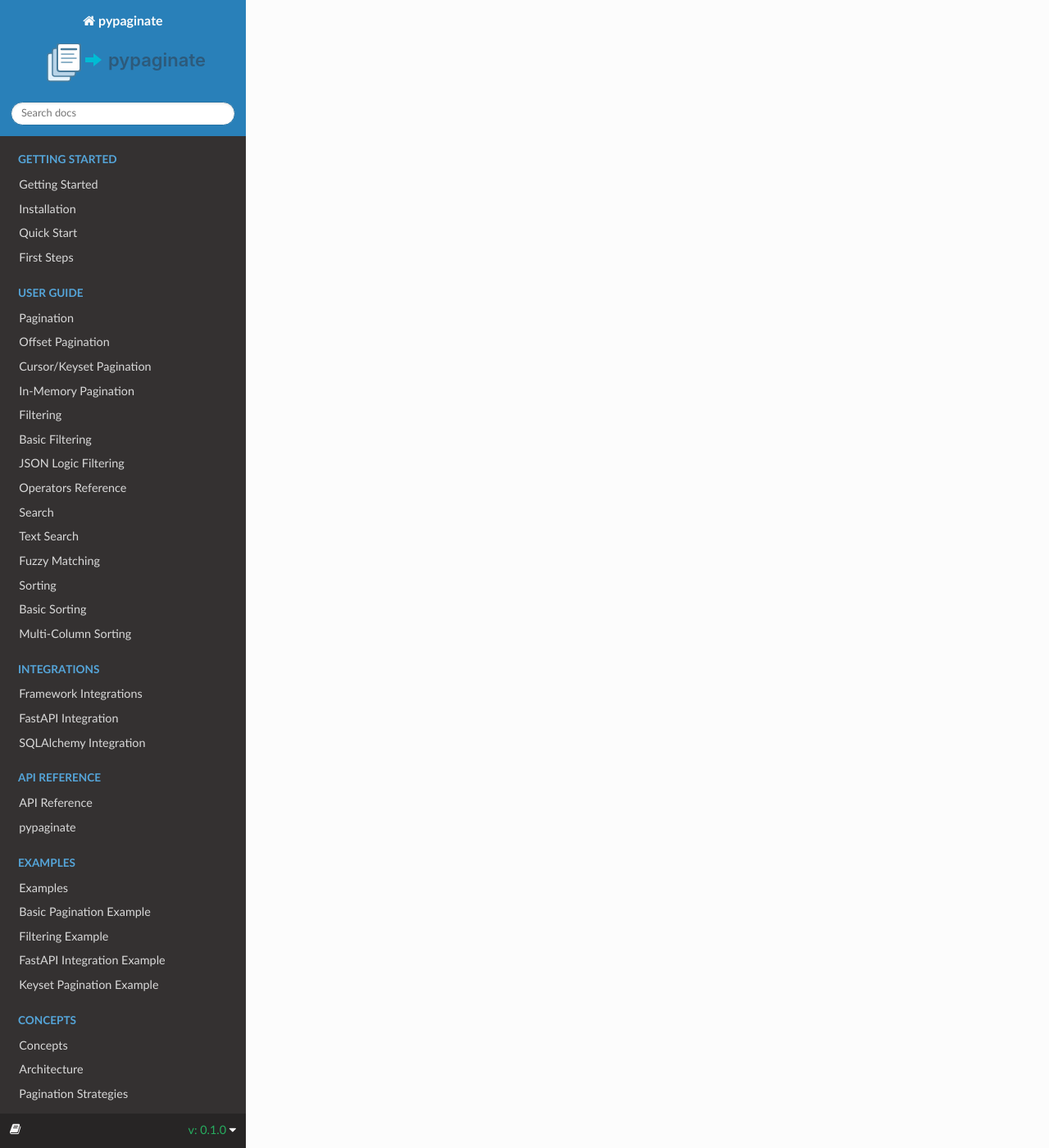
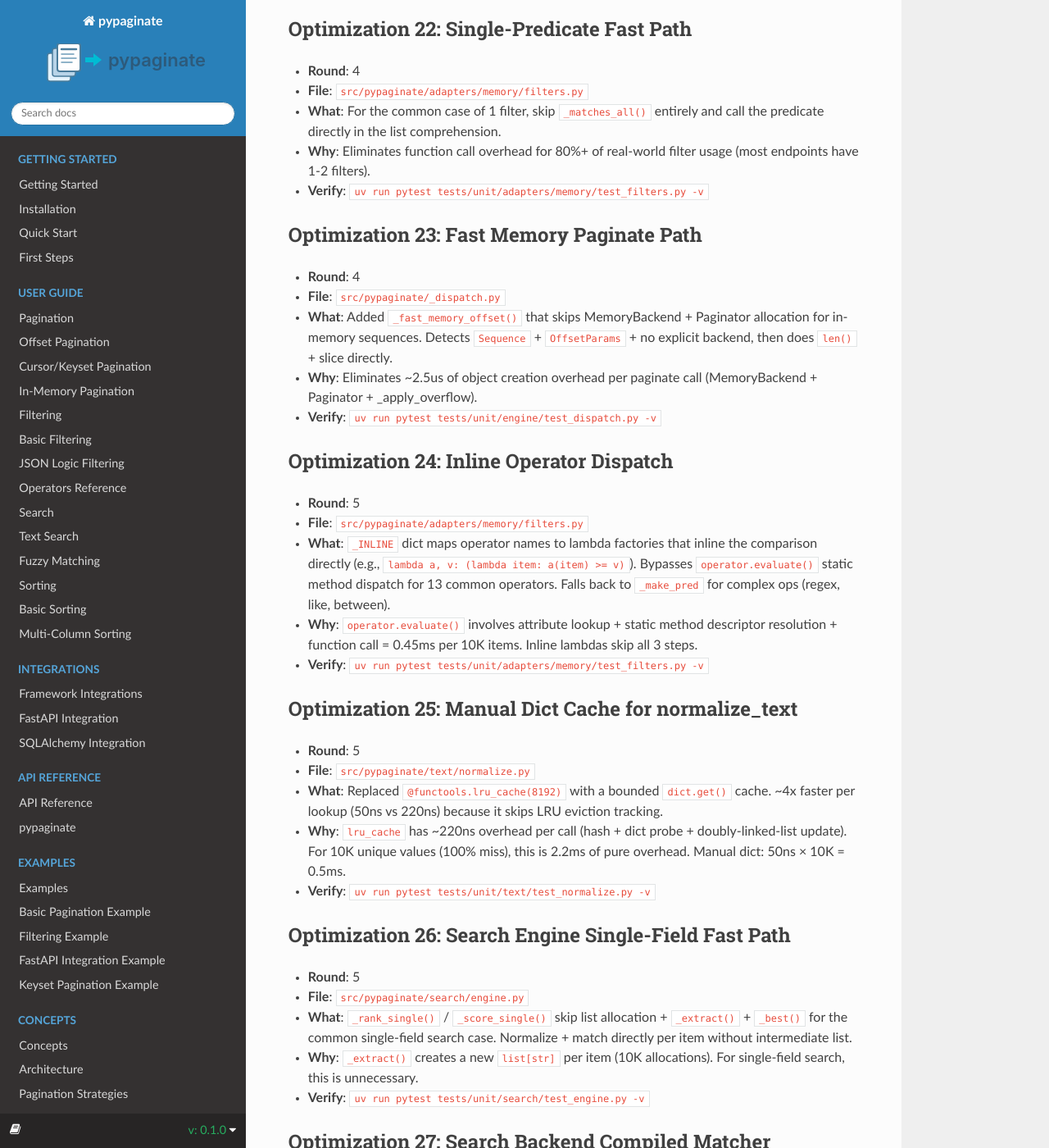
Before and after one commit to CybLow/paginate, a Sphinx documentation site: the page built from docs/OPTIMIZATION_AUDIT.md, in a window 1280 px wide and 1400 px high, scrolled down 10064 px. Shown: the whole window at 82% size. Built offline with Sphinx 7.4.7 and the Read the Docs theme 3.1.0, drawn with Linux system fonts in a browser that asks for light colours; some of the changed text lies outside the part shown.

Commit message:
docs: update optimization audit to cover all 5 rounds (28 optimizations)
- Updated performance timeline with Round 4 (audit fixes) and Round 5
  (inline ops, manual cache, single-field search)
- Added competitive scorecard (7/9 categories #1)
- Added optimizations 21-28 documentation
- Added "Rejected Optimizations" section with proof for each rejection:
  operator.itemgetter, __call__ classes, model_construct, try/except
  accessor, asyncio.gather, generator pipeline, mypyc/Cython

```diff
--- a/docs/OPTIMIZATION_AUDIT.md
+++ b/docs/OPTIMIZATION_AUDIT.md
@@ -1,20 +1,32 @@
-# pypaginate Optimization Audit — Rounds 1-3
+# pypaginate Optimization Audit — Rounds 1-5
 
-> **Purpose**: Comprehensive audit of all performance optimizations applied across 3 rounds.
+> **Purpose**: Comprehensive audit of all performance optimizations applied across 5 rounds.
 > Each optimization is documented with: what changed, why, where, and how to verify.
 
 ---
 
 ## Performance Timeline
 
-| Operation (10K) | R0 (original) | R1 (compile) | R2 (cache) | R3 (msgspec) | Total | vs Raw |
-|---|---|---|---|---|---|---|
-| **Sort** | 8.92 ms | 2.08 ms | 1.71 ms | 1.64 ms | **5.4x** | 3.2x |
-| **Pipeline** | 14.82 ms | 6.53 ms | 5.23 ms | 4.79 ms | **3.1x** | 8.5x |
-| **Search** | 20.52 ms | 10.02 ms | 9.13 ms | 8.49 ms | **2.4x** | 22.5x |
-| **Filter** | 6.88 ms | 4.63 ms | 3.46 ms | 3.15 ms | **2.2x** | 15.1x |
-| **Paginate** | 4.5 us | 4.7 us | 5.1 us | 3.1 us | **1.5x** | 19.3x |
-| **SA Async** | 1.21 ms | 1.26 ms | 1.06 ms | 692 us | **1.76x** | -- |
+| Operation (10K) | R0 (original) | R1 (compile) | R2 (cache) | R3 (msgspec) | R4 (audit) | R5 (inline) | Total | vs Raw |
+|---|---|---|---|---|---|---|---|---|
+| **Filter** | 6.88 ms | 4.63 ms | 3.46 ms | 3.15 ms | 1.57 ms | 909 us | **7.6x** | 4.1x |
+| **Search** | 20.52 ms | 10.02 ms | 9.13 ms | 8.49 ms | 3.51 ms | 2.50 ms | **8.2x** | 6.4x |
+| **Sort** | 8.92 ms | 2.08 ms | 1.71 ms | 1.64 ms | 1.74 ms | 1.77 ms | **5.1x** | 3.5x |
+| **Pipeline** | 14.82 ms | 6.53 ms | 5.23 ms | 4.79 ms | 2.82 ms | 2.59 ms | **5.7x** | 4.5x |
+| **Paginate** | 4.5 us | 4.7 us | 5.1 us | 3.1 us | 1.2 us | 1.2 us | **3.8x** | 8.5x |
+| **SA Async** | 1.21 ms | 1.26 ms | 1.06 ms | 692 us | — | 1.11 ms | **1.1x** | — |
+
+## Competitive Scorecard
+
+| Category | Rank | vs #1 |
+|---|---|---|
+| In-memory pagination (10K) | **#1** | Beat paginate-lib (1.3x), fastapi-pagination (36x) |
+| In-memory pagination (100K) | **#1** | Beat paginate-lib, fastapi-pagination |
+| SA pagination (sync) | **#1** | Beat raw SA, sqlakeyset, sa-pagination, fp-SA |
+| In-memory filter/sort/search | **#1** | No competitor (only library) |
+| SA sort/search/pipeline | **#1** | No competitor (only library) |
+| SA filtering | #2 | 2.5x behind fastapi-filter (different scope) |
+| Full pipeline | #3 | 3.9x behind paginate-lib (raw Python filter+sort) |
 
 ---
 
@@ -320,6 +332,84 @@
 
 ---
 
+## Optimization 21: Removed `all(genexpr)` from Filter Hot Path
+
+- **Round**: 4
+- **Files**: `src/pypaginate/adapters/memory/filters.py`, `src/pypaginate/filtering/engine.py`
+- **What**: `all(p(item) for p in compiled)` creates a generator object per item. Replaced with `_matches_all()` explicit loop in memory backend, and explicit for-loops in FilterEngine `_matches()`.
+- **Why**: Generator expression inside `all()` costs ~3ms per 10K items on Python 3.11 (generator object allocation + iteration + GC). CPython 3.14+ optimizes this at bytecode level (PR #131737), but 3.11-3.13 need the manual loop.
+- **Verify**: `uv run pytest tests/unit/adapters/memory/test_filters.py -v`
+
+## Optimization 22: Single-Predicate Fast Path
+
+- **Round**: 4
+- **File**: `src/pypaginate/adapters/memory/filters.py`
+- **What**: For the common case of 1 filter, skip `_matches_all()` entirely and call the predicate directly in the list comprehension.
+- **Why**: Eliminates function call overhead for 80%+ of real-world filter usage (most endpoints have 1-2 filters).
+- **Verify**: `uv run pytest tests/unit/adapters/memory/test_filters.py -v`
+
+## Optimization 23: Fast Memory Paginate Path
+
+- **Round**: 4
+- **File**: `src/pypaginate/_dispatch.py`
+- **What**: Added `_fast_memory_offset()` that skips MemoryBackend + Paginator allocation for in-memory sequences. Detects `Sequence` + `OffsetParams` + no explicit backend, then does `len()` + slice directly.
+- **Why**: Eliminates ~2.5us of object creation overhead per paginate call (MemoryBackend + Paginator + _apply_overflow).
+- **Verify**: `uv run pytest tests/unit/engine/test_dispatch.py -v`
+
+## Optimization 24: Inline Operator Dispatch
+
+- **Round**: 5
+- **File**: `src/pypaginate/adapters/memory/filters.py`
+- **What**: `_INLINE` dict maps operator names to lambda factories that inline the comparison directly (e.g., `lambda a, v: (lambda item: a(item) >= v)`). Bypasses `operator.evaluate()` static method dispatch for 13 common operators. Falls back to `_make_pred` for complex ops (regex, like, between).
+- **Why**: `operator.evaluate()` involves attribute lookup + static method descriptor resolution + function call = 0.45ms per 10K items. Inline lambdas skip all 3 steps.
+- **Verify**: `uv run pytest tests/unit/adapters/memory/test_filters.py -v`
+
+## Optimization 25: Manual Dict Cache for normalize_text
+
+- **Round**: 5
+- **File**: `src/pypaginate/text/normalize.py`
+- **What**: Replaced `@functools.lru_cache(8192)` with a bounded `dict.get()` cache. ~4x faster per lookup (50ns vs 220ns) because it skips LRU eviction tracking.
+- **Why**: `lru_cache` has ~220ns overhead per call (hash + dict probe + doubly-linked-list update). For 10K unique values (100% miss), this is 2.2ms of pure overhead. Manual dict: 50ns × 10K = 0.5ms.
+- **Verify**: `uv run pytest tests/unit/text/test_normalize.py -v`
+
+## Optimization 26: Search Engine Single-Field Fast Path
+
+- **Round**: 5
+- **File**: `src/pypaginate/search/engine.py`
+- **What**: `_rank_single()` / `_score_single()` skip list allocation + `_extract()` + `_best()` for the common single-field search case. Normalize + match directly per item without intermediate list.
+- **Why**: `_extract()` creates a new `list[str]` per item (10K allocations). For single-field search, this is unnecessary.
+- **Verify**: `uv run pytest tests/unit/search/test_engine.py -v`
+
+## Optimization 27: Search Backend Compiled Matcher
+
+- **Round**: 4
+- **File**: `src/pypaginate/adapters/memory/search.py`
+- **What**: `_compile_matcher()` pre-selects the matching strategy (exact single, exact multi, fuzzy) at compile time and returns a single closure. Eliminates `any(genexpr)` + per-item function dispatch.
+- **Why**: The old code had `any(_field_matches(...) for accessor in accessors)` — same genexpr bug as filter. The compiled matcher inlines mode-specific logic.
+- **Verify**: `uv run pytest tests/unit/adapters/memory/test_search.py -v`
+
+## Optimization 28: Async Detection Cache
+
+- **Round**: 5
+- **File**: `src/pypaginate/_dispatch.py`
+- **What**: `_ASYNC_CACHE: dict[type, bool]` caches `inspect.iscoroutinefunction()` result per backend class. First call: ~2us (introspection). Subsequent: ~50ns (dict lookup).
+- **Verify**: `uv run pytest tests/unit/engine/test_dispatch.py -v`
+
+## Rejected Optimizations (Proven Not Worth It)
+
+| Optimization | Why Rejected |
+|---|---|
+| `operator.itemgetter` for dict access | Research: NOT faster than `dict[key]` in Python 3.11+ |
+| Replace closures with `__call__` classes | Research: closures use `LOAD_DEREF` (faster than `self.attr`) |
+| `model_construct()` for Pydantic pages | Proven SLOWER (Pydantic v2 Rust `__init__` beats Python `model_construct`) |
+| `try/except` instead of `isinstance` in accessor | Proven: 3.5x SLOWER for object access (exception path expensive) |
+| `asyncio.gather` for count+fetch | Proven: 32x SLOWER on SQLite in-memory (only helps with real network I/O) |
+| Generator-based filter pipeline | Sort needs full list; Sequence protocol blocks generators |
+| mypyc/Cython compilation | Adds build complexity, C extension distribution issues |
+| `normalize_text` whitespace fast path | Edge cases with tabs/newlines break correctness |
+
+---
+
 ## New Files Created
 
 | File | Round | Purpose |
```
